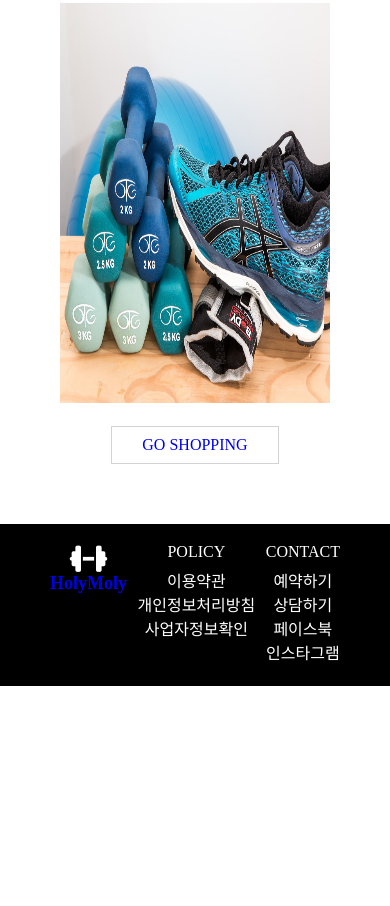
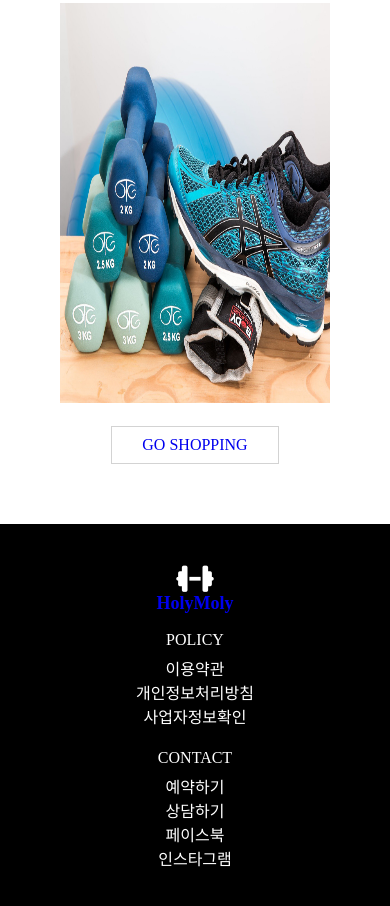
Before and after one commit to Simon1476/responsive01, a plain HTML site: page index.html in a window 390 px wide. Shown: the part 6322-7228 px from the top of the page. Before the commit the page ends 7008 px from the top, so only its background shows below. Drawn offline with Linux system fonts and the light colour scheme.

Commit message:
section footer

```diff
--- a/style.css
+++ b/style.css
@@ -455,6 +455,13 @@
         margin-right: 0;
     }
 
+    .footer_container {
+        flex-direction: column;
+        padding: 20px 0;
+    }
 
-
+    .footer_policy,
+    .footer_contact {
+        margin-top: 20px;
+    }
 }
```
